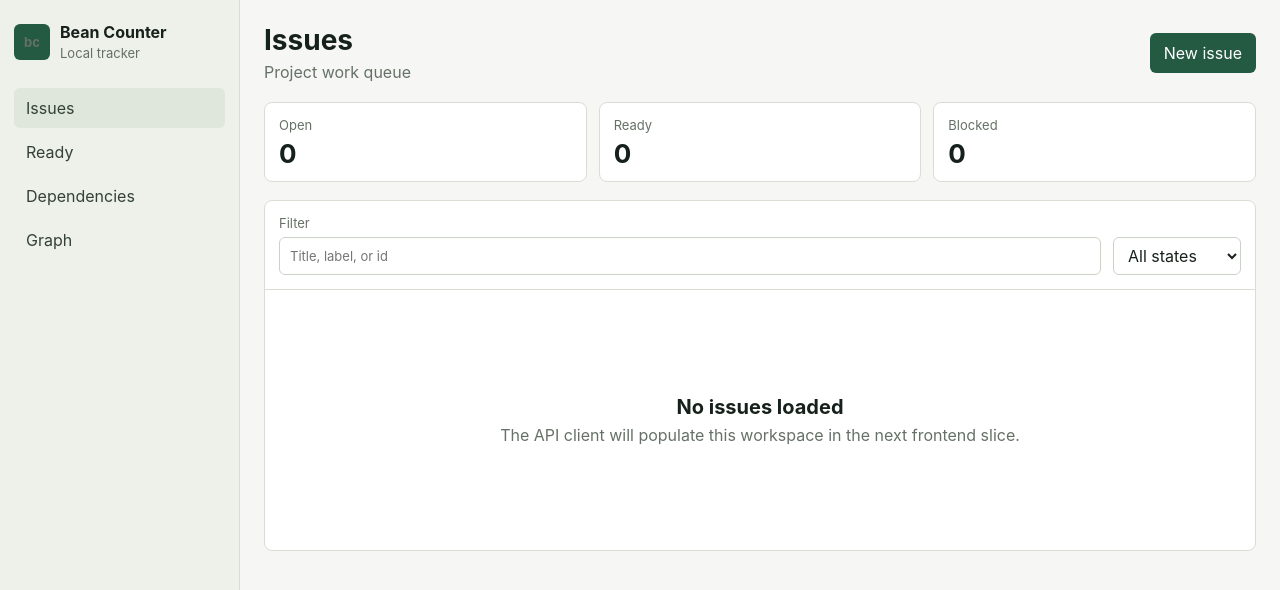
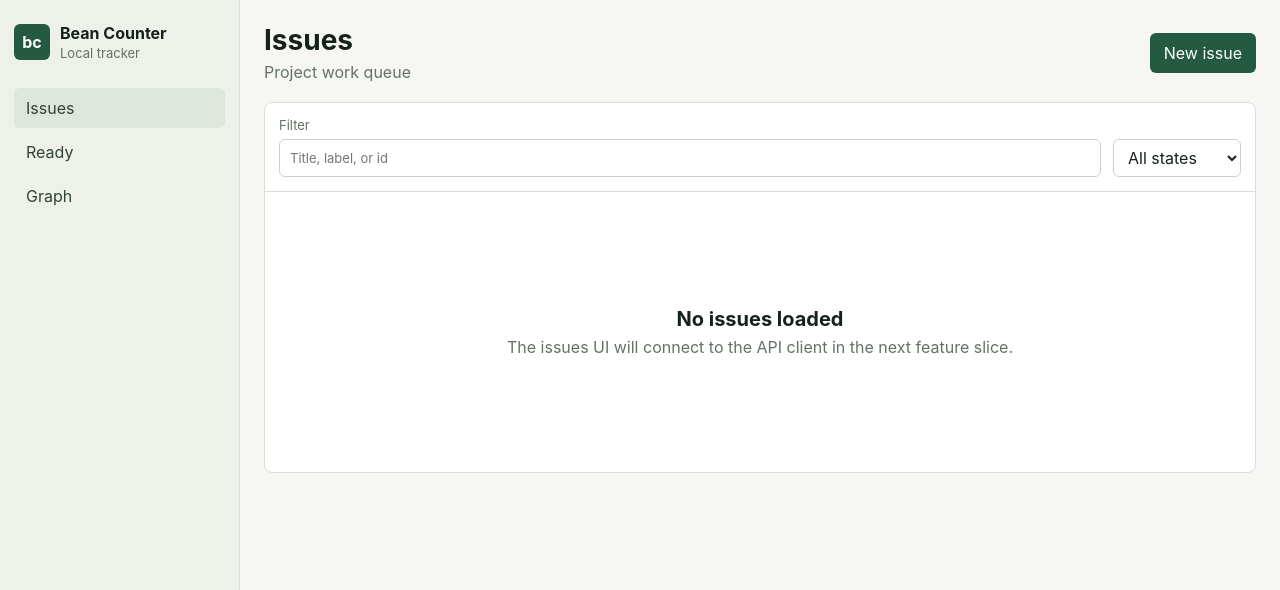
Before and after one commit to mattsp1290/bean-counter, a Svelte app in the folder frontend/: page / in a window 1280 px wide. Shown: the top 590 px of the page. Built offline with nearby package versions, Linux system fonts and the light colour scheme.

Commit message:
ralph: iteration 19 checkpoint - add frontend app shell

```diff
--- a/frontend/src/App.svelte
+++ b/frontend/src/App.svelte
@@ -1,54 +1,40 @@
 <script lang="ts">
-  const queueMetrics = [
-    { label: 'Open', value: '0' },
-    { label: 'Ready', value: '0' },
-    { label: 'Blocked', value: '0' },
-  ]
+  import AppShell from './lib/components/AppShell.svelte'
+  import EmptyState from './lib/components/EmptyState.svelte'
+  import ErrorState from './lib/components/ErrorState.svelte'
+  import LoadingState from './lib/components/LoadingState.svelte'
+  import { getRoute, routes } from './routes'
 
-  const views = ['Issues', 'Ready', 'Dependencies', 'Graph']
+  let pathname = $state(window.location.pathname)
+  const route = $derived(getRoute(pathname))
+
+  function navigate(event: MouseEvent, path: string) {
+    if (event.metaKey || event.ctrlKey || event.shiftKey || event.altKey) {
+      return
+    }
+    event.preventDefault()
+    history.pushState({}, '', path)
+    pathname = path
+  }
+
+  function syncPathname() {
+    pathname = window.location.pathname
+  }
 </script>
 
+<svelte:window onpopstate={syncPathname} />
+
 <svelte:head>
-  <title>Bean Counter</title>
+  <title>{route.title} | Bean Counter</title>
 </svelte:head>
 
-<div class="shell">
-  <aside class="sidebar" aria-label="Primary navigation">
-    <div class="brand">
-      <span class="brand-mark" aria-hidden="true">bc</span>
-      <div>
-        <p>Bean Counter</p>
-        <span>Local tracker</span>
-      </div>
-    </div>
+<AppShell {routes} activePath={route.path} onNavigate={navigate}>
+  {#snippet title()}
+    <h1>{route.title}</h1>
+    <p>{route.description}</p>
+  {/snippet}
 
-    <nav>
-      {#each views as view}
-        <a class:active={view === 'Issues'} href="/" aria-current={view === 'Issues' ? 'page' : undefined}>
-          {view}
-        </a>
-      {/each}
-    </nav>
-  </aside>
-
-  <main>
-    <header class="topbar">
-      <div>
-        <h1>Issues</h1>
-        <p>Project work queue</p>
-      </div>
-      <button type="button">New issue</button>
-    </header>
-
-    <section class="metrics" aria-label="Queue totals">
-      {#each queueMetrics as metric}
-        <div class="metric">
-          <span>{metric.label}</span>
-          <strong>{metric.value}</strong>
-        </div>
-      {/each}
-    </section>
-
+  {#if route.path === '/'}
     <section class="workspace" aria-label="Issues workspace">
       <div class="toolbar">
         <label>
@@ -64,10 +50,21 @@
         </select>
       </div>
 
-      <div class="empty-state">
-        <h2>No issues loaded</h2>
-        <p>The API client will populate this workspace in the next frontend slice.</p>
-      </div>
+      <EmptyState
+        title="No issues loaded"
+        message="The issues UI will connect to the API client in the next feature slice."
+      />
     </section>
-  </main>
-</div>
+  {:else if route.path === '/ready'}
+    <section class="workspace" aria-label="Ready queue workspace">
+      <LoadingState label="Ready queue loader" message="Ready queue integration is queued for the next slice." />
+    </section>
+  {:else if route.path === '/graph'}
+    <section class="workspace" aria-label="Dependency graph workspace">
+      <ErrorState
+        title="Graph not connected"
+        message="Graph data will render here after the visualization slice lands."
+      />
+    </section>
+  {/if}
+</AppShell>
--- a/frontend/src/app.css
+++ b/frontend/src/app.css
@@ -58,6 +58,8 @@ button:hover {
   gap: 10px;
   min-height: 44px;
   margin-bottom: 24px;
+  color: #17211b;
+  text-decoration: none;
 }
 
 .brand-mark {
@@ -71,16 +73,16 @@ button:hover {
   font-weight: 700;
 }
 
-.brand p,
-.brand span {
-  margin: 0;
+.brand span:last-child {
+  display: grid;
+  gap: 2px;
 }
 
-.brand p {
+.brand strong {
   font-weight: 700;
 }
 
-.brand span {
+.brand small {
   color: #657166;
   font-size: 13px;
 }
@@ -131,33 +133,6 @@ h1 {
   color: #657166;
 }
 
-.metrics {
-  display: grid;
-  grid-template-columns: repeat(3, minmax(0, 1fr));
-  gap: 12px;
-  margin-bottom: 18px;
-}
-
-.metric {
-  border: 1px solid #d9ded4;
-  border-radius: 8px;
-  padding: 14px;
-  background: #ffffff;
-}
-
-.metric span {
-  display: block;
-  color: #657166;
-  font-size: 13px;
-}
-
-.metric strong {
-  display: block;
-  margin-top: 8px;
-  font-size: 26px;
-  line-height: 1;
-}
-
 .workspace {
   border: 1px solid #d9ded4;
   border-radius: 8px;
@@ -191,21 +166,41 @@ select {
   background: #ffffff;
 }
 
-.empty-state {
+.state-panel {
   display: grid;
   gap: 6px;
-  min-height: 260px;
+  min-height: 280px;
   place-content: center;
   padding: 24px;
   text-align: center;
 }
 
-.empty-state h2 {
+.state-panel h2 {
   font-size: 20px;
 }
 
-.empty-state p {
+.state-panel p {
   color: #657166;
+}
+
+.error-state {
+  border-left: 4px solid #b5472a;
+}
+
+.loading-state span {
+  justify-self: center;
+  width: 24px;
+  height: 24px;
+  border: 3px solid #d9ded4;
+  border-top-color: #245942;
+  border-radius: 999px;
+  animation: spin 0.9s linear infinite;
+}
+
+@keyframes spin {
+  to {
+    transform: rotate(360deg);
+  }
 }
 
 @media (max-width: 760px) {
@@ -219,7 +214,7 @@ select {
   }
 
   nav {
-    grid-template-columns: repeat(2, minmax(0, 1fr));
+    grid-template-columns: repeat(3, minmax(0, 1fr));
   }
 
   main {
@@ -231,8 +226,4 @@ select {
     align-items: stretch;
     flex-direction: column;
   }
-
-  .metrics {
-    grid-template-columns: 1fr;
-  }
 }
--- /dev/null
+++ b/frontend/src/lib/components/AppShell.svelte
@@ -0,0 +1,50 @@
+<script lang="ts">
+  import type { Snippet } from 'svelte'
+  import type { AppRoute } from '../../routes'
+
+  interface Props {
+    routes: AppRoute[]
+    activePath: string
+    onNavigate: (event: MouseEvent, path: string) => void
+    title: Snippet
+    children: Snippet
+  }
+
+  let { routes, activePath, onNavigate, title, children }: Props = $props()
+</script>
+
+<div class="shell">
+  <aside class="sidebar" aria-label="Primary navigation">
+    <a class="brand" href="/" onclick={(event) => onNavigate(event, '/')}>
+      <span class="brand-mark" aria-hidden="true">bc</span>
+      <span>
+        <strong>Bean Counter</strong>
+        <small>Local tracker</small>
+      </span>
+    </a>
+
+    <nav>
+      {#each routes as route}
+        <a
+          class:active={route.path === activePath}
+          href={route.path}
+          onclick={(event) => onNavigate(event, route.path)}
+          aria-current={route.path === activePath ? 'page' : undefined}
+        >
+          {route.label}
+        </a>
+      {/each}
+    </nav>
+  </aside>
+
+  <main>
+    <header class="topbar">
+      <div>
+        {@render title()}
+      </div>
+      <button type="button">New issue</button>
+    </header>
+
+    {@render children()}
+  </main>
+</div>
--- /dev/null
+++ b/frontend/src/lib/components/EmptyState.svelte
@@ -0,0 +1,13 @@
+<script lang="ts">
+  interface Props {
+    title: string
+    message: string
+  }
+
+  let { title, message }: Props = $props()
+</script>
+
+<div class="state-panel">
+  <h2>{title}</h2>
+  <p>{message}</p>
+</div>
--- /dev/null
+++ b/frontend/src/lib/components/ErrorState.svelte
@@ -0,0 +1,13 @@
+<script lang="ts">
+  interface Props {
+    title: string
+    message: string
+  }
+
+  let { title, message }: Props = $props()
+</script>
+
+<div class="state-panel error-state" role="status">
+  <h2>{title}</h2>
+  <p>{message}</p>
+</div>
--- /dev/null
+++ b/frontend/src/lib/components/LoadingState.svelte
@@ -0,0 +1,13 @@
+<script lang="ts">
+  interface Props {
+    label?: string
+    message: string
+  }
+
+  let { label = 'Loading', message }: Props = $props()
+</script>
+
+<div class="state-panel loading-state" role="status" aria-label={label}>
+  <span aria-hidden="true"></span>
+  <p>{message}</p>
+</div>
--- /dev/null
+++ b/frontend/src/routes.ts
@@ -0,0 +1,31 @@
+export interface AppRoute {
+  path: string
+  label: string
+  title: string
+  description: string
+}
+
+export const routes: AppRoute[] = [
+  {
+    path: '/',
+    label: 'Issues',
+    title: 'Issues',
+    description: 'Project work queue',
+  },
+  {
+    path: '/ready',
+    label: 'Ready',
+    title: 'Ready Queue',
+    description: 'Unblocked work ordered by priority',
+  },
+  {
+    path: '/graph',
+    label: 'Graph',
+    title: 'Dependency Graph',
+    description: 'Issue relationships and blockers',
+  },
+]
+
+export function getRoute(pathname: string): AppRoute {
+  return routes.find((route) => route.path === pathname) ?? routes[0]
+}
```
